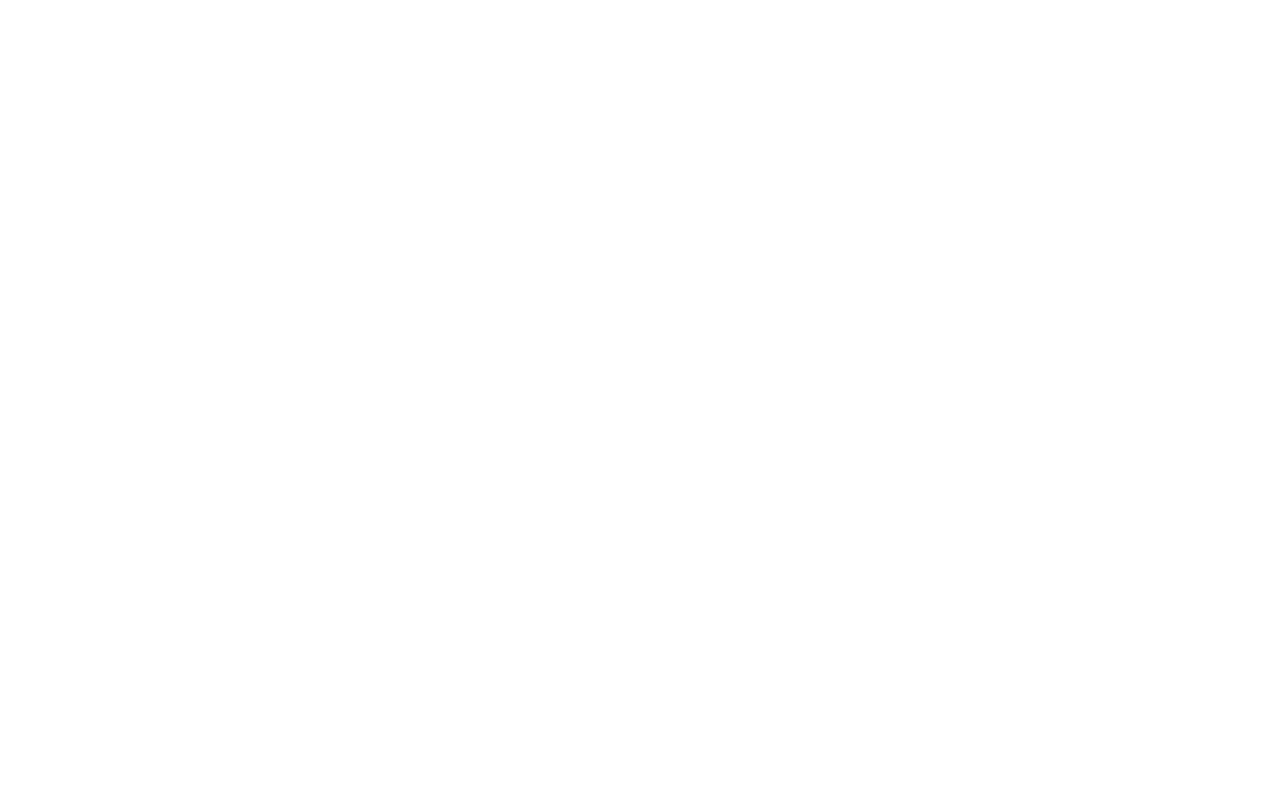
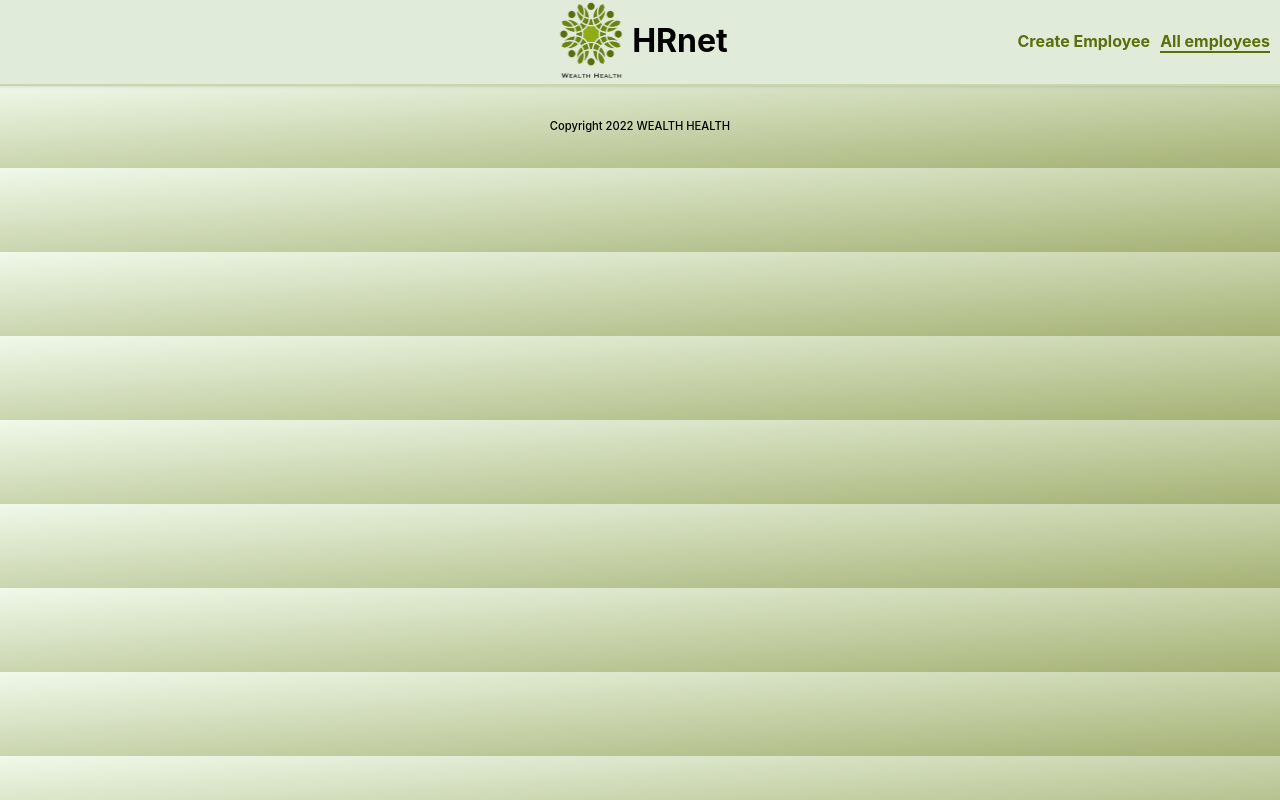
Before and after one commit to OTH21DEV/OxanaTheis_14_27082022, a React (Create React App) app: page /allemployees in a window 1280 px wide. Before the commit this address had no page. Built offline with nearby package versions, Linux system fonts and the light colour scheme.

Commit message:
version avec rajout de nav header

```diff
--- a/src/App.js
+++ b/src/App.js
@@ -2,6 +2,7 @@ import { BrowserRouter as Router, Routes, Route } from "react-router-dom";
 import "./App.css";
 import "../src/styles/index.css";
 import CreateEmployee from "./pages/CreateEmployee/CreateEmployee";
+import CurrentEmployees from "./pages/CurrentEmployees/CurrentEmployees";
 import { Provider } from "react-redux";
 import store from "./redux/store";
 
@@ -12,6 +13,7 @@ function App() {
         <Router>
           <Routes>
             <Route exact path="/" element={<CreateEmployee />}></Route>
+            <Route path="/allemployees" element={<CurrentEmployees/>}></Route>
           </Routes>
         </Router>
       </div>
--- a/src/components/Header/Header.js
+++ b/src/components/Header/Header.js
@@ -1,14 +1,25 @@
-import React from 'react'
-import logo from "../../assets/logo1.png"
+import React from "react";
+import { NavLink } from "react-router-dom";
+import logo from "../../assets/logo1.png";
 import "../Header/header.css";
+/*
 
+  <NavLink activeClassName= {({ active }) => active? "active": 'nav-links__home'} to="/">Create Employee</NavLink>
+      <NavLink activeClassName= {({ active }) => active? "active": 'nav-links__all'} to="/allemployees">All employees</NavLink>
+*/
 const Header = () => {
   return (
-    <div className='header'>
-         <img src={logo} alt=""></img>
-         <h1>HRnet</h1>
-    </div>
-  )
-}
+    <>
+      <div className="header">
+        <img src={logo} alt=""></img>
+        <h1>HRnet</h1>
+        <div className="header-nav">
+        <NavLink className= {({ isActive }) => isActive? "active": 'nav-links__home'} end to="/">Create Employee</NavLink>
+      <NavLink className= {({ isActive }) => isActive? "active": 'nav-links__all'} to="/allemployees">All employees</NavLink>
+        </div>
+      </div>
+    </>
+  );
+};
 
-export default Header
+export default Header;
--- a/src/components/Header/header.css
+++ b/src/components/Header/header.css
@@ -11,3 +11,29 @@
     width:80px;
     height:80px
 }
+
+
+.nav-links__home,
+.nav-links__all {
+
+  text-decoration: none;
+  color: #5a6e0a;
+  font-weight: bold;
+  margin-right:10px;
+}
+
+.active {
+  border-bottom: 2px solid #5a6e0a;
+
+  color: #5a6e0a;
+  font-weight: bold;
+  text-decoration: none;
+  margin-right:10px;
+}
+
+
+.header-nav{
+position:absolute;
+right:0;
+
+}
--- a/src/pages/CurrentEmployees/CurrentEmployees.js
+++ b/src/pages/CurrentEmployees/CurrentEmployees.js
@@ -0,0 +1,16 @@
+import React from "react";
+import Header from "../../components/Header/Header";
+
+import Footer from "../../components/Footer/Footer";
+
+const CurrentEmployees = () => {
+  return (
+    <>
+      <Header />
+
+      <Footer />
+    </>
+  );
+};
+
+export default CurrentEmployees;
```
